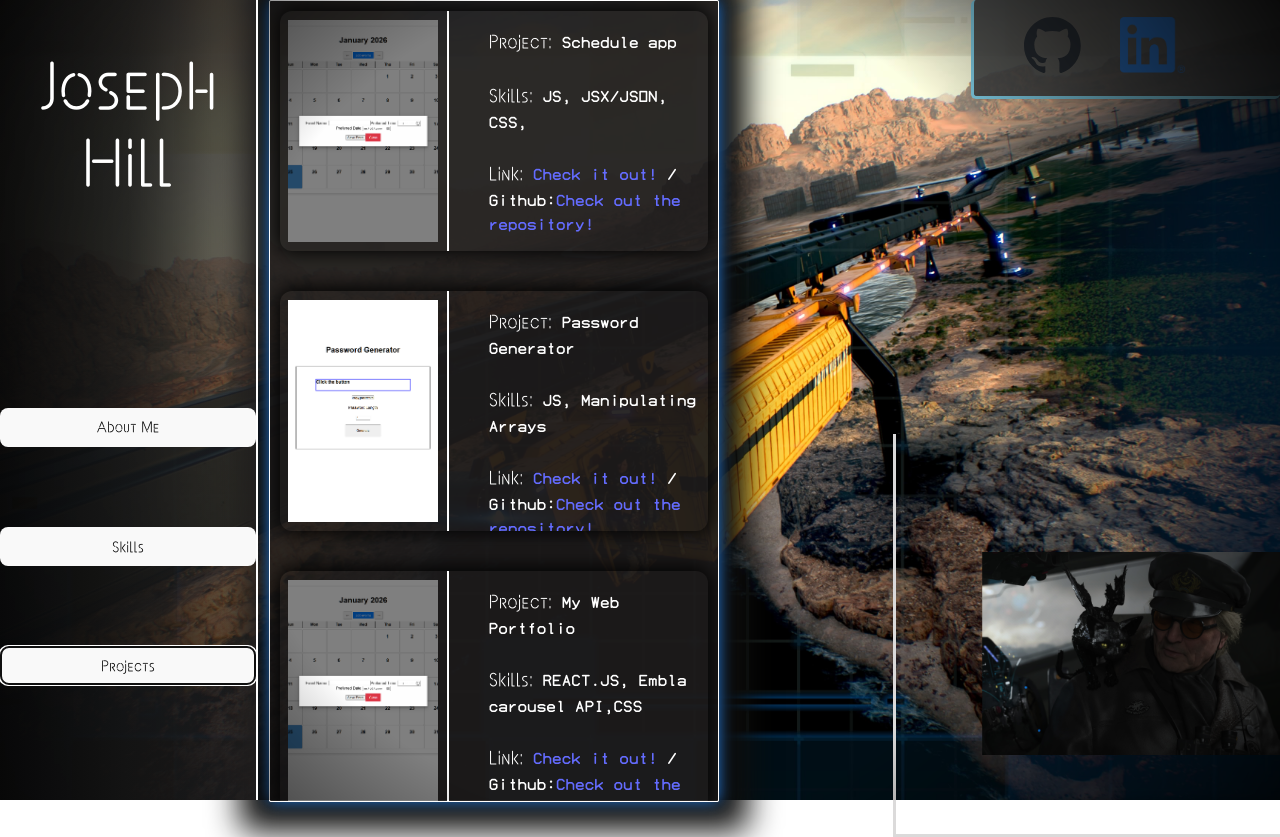
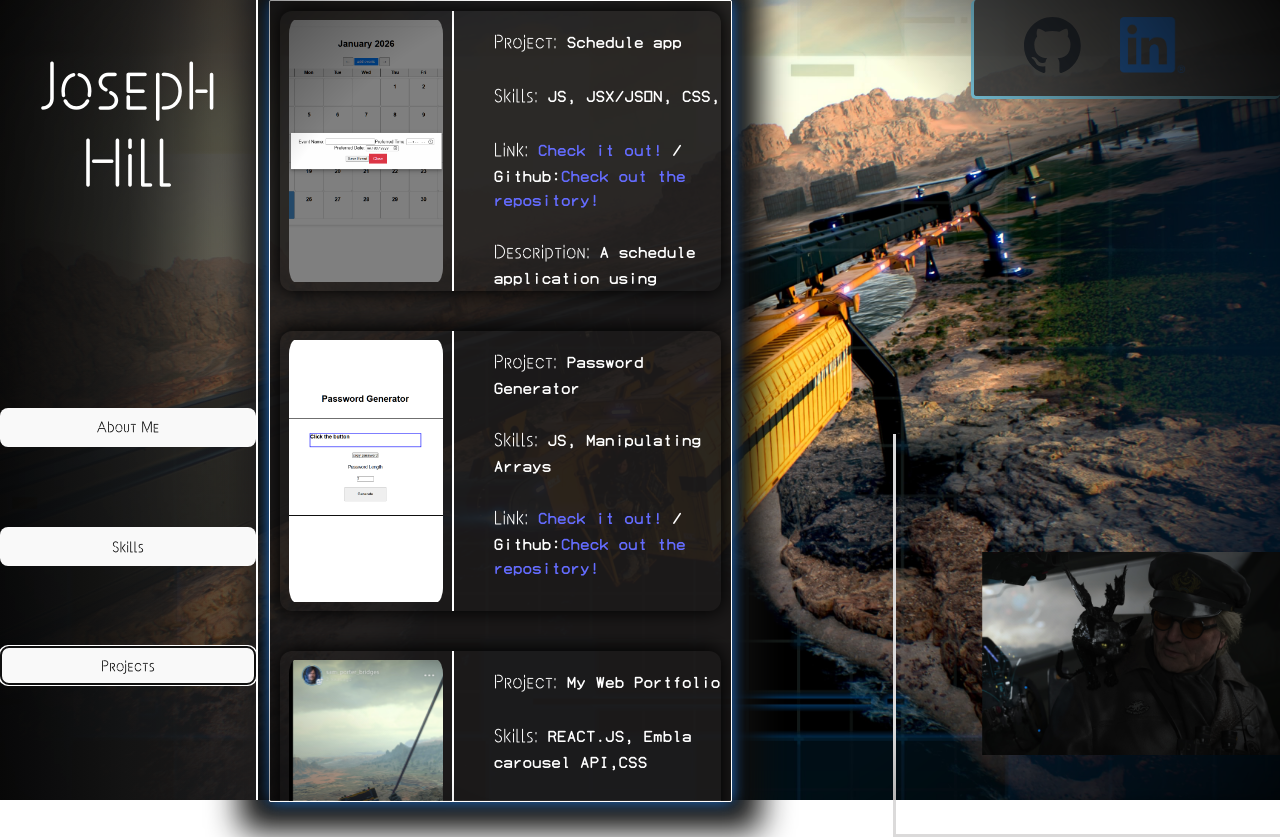
Before and after one commit to joe6006/newPortfolio, a React (Vite) app in the folder my-react-app/: page / in a window 1280 px wide. Both pictures are taken after a click on the button "Projects". Shown: the top 837 px of the page. Built offline with nearby package versions, Linux system fonts and the light colour scheme.

Commit message:
pictures

```diff
--- a/my-react-app/src/components/aboutme.jsx
+++ b/my-react-app/src/components/aboutme.jsx
@@ -21,6 +21,7 @@ const renderAboutMe= ()=>{
                             <p>Hey there! I'm a software developer in training, currently making the leap into tech after working in a different field. It's been an exciting journey full of learning and growth.
                             I'm also a proud dad, which means I’ve mastered the art of multitasking and patience! When I'm not diving into code, you'll probably find me gaming — it's my favorite way to unwind and stay inspired. I'm passionate about building cool things and looking forward to starting a new chapter in my career.
                             </p>
+
                         </div>
                     </div>
 
--- a/my-react-app/src/components/project.css
+++ b/my-react-app/src/components/project.css
@@ -1,7 +1,7 @@
 /* Embla viewport */
 .embla2 {
   background-color: rgba(29, 27, 27, 0.938);
-  width: 35%;
+  width: 36%;
   height: 100%;
   z-index: 1;
   color: white;
@@ -44,7 +44,7 @@
   border-radius: 12px;
   box-shadow: 0px -1px 20px 2px  rgb(0, 0, 0);
   width: 100%; /* adjust width */
-  height: 30vh;
+  height: 35vh;
   text-align: center;
   display: flex;
 }
@@ -56,6 +56,7 @@
   max-width: 35%;
   max-height: 95%;
   object-fit:cover;
+  border-radius: 9%;
 }
 
 .project-description{
--- a/my-react-app/src/components/project.jsx
+++ b/my-react-app/src/components/project.jsx
@@ -4,7 +4,7 @@ import Autoplay from 'embla-carousel-autoplay'
 import './project.css'
 import photo1 from '../assets/project_images/schedule.png'
 import photo2 from '../assets/project_images/password_generator.png'
-//import photo3 from '../assets/project_images/schedule'
+import photo3 from '../assets/project_images/climb.jpg'
 
 function RenderProjects() {
   const [emblaRef] = useEmblaCarousel({ loop: true, axis:"y"})
@@ -30,21 +30,13 @@ function RenderProjects() {
     },
     {
       id:3,
-      src:photo1,
+      src:photo3,
       alt:"My Web Portfolio",
       skills:"REACT.JS, Embla carousel API,CSS",
       github:"https://github.com/joe6006/newPortfolio",
       description:"This is project 3, demonstrating carousel functionality."
     },
-    {
-      id:4,
-      src:photo1,
-      alt:"project_name",
-      skills:"blah,blah",
-      url:"blah",
-      github:"blah",
-      description:"This is project 4, with looping enabled."
-    }
+
   ]
 
   return (
```
Also changed, not shown: my-react-app/src/assets/project_images/climb.jpg (added).
